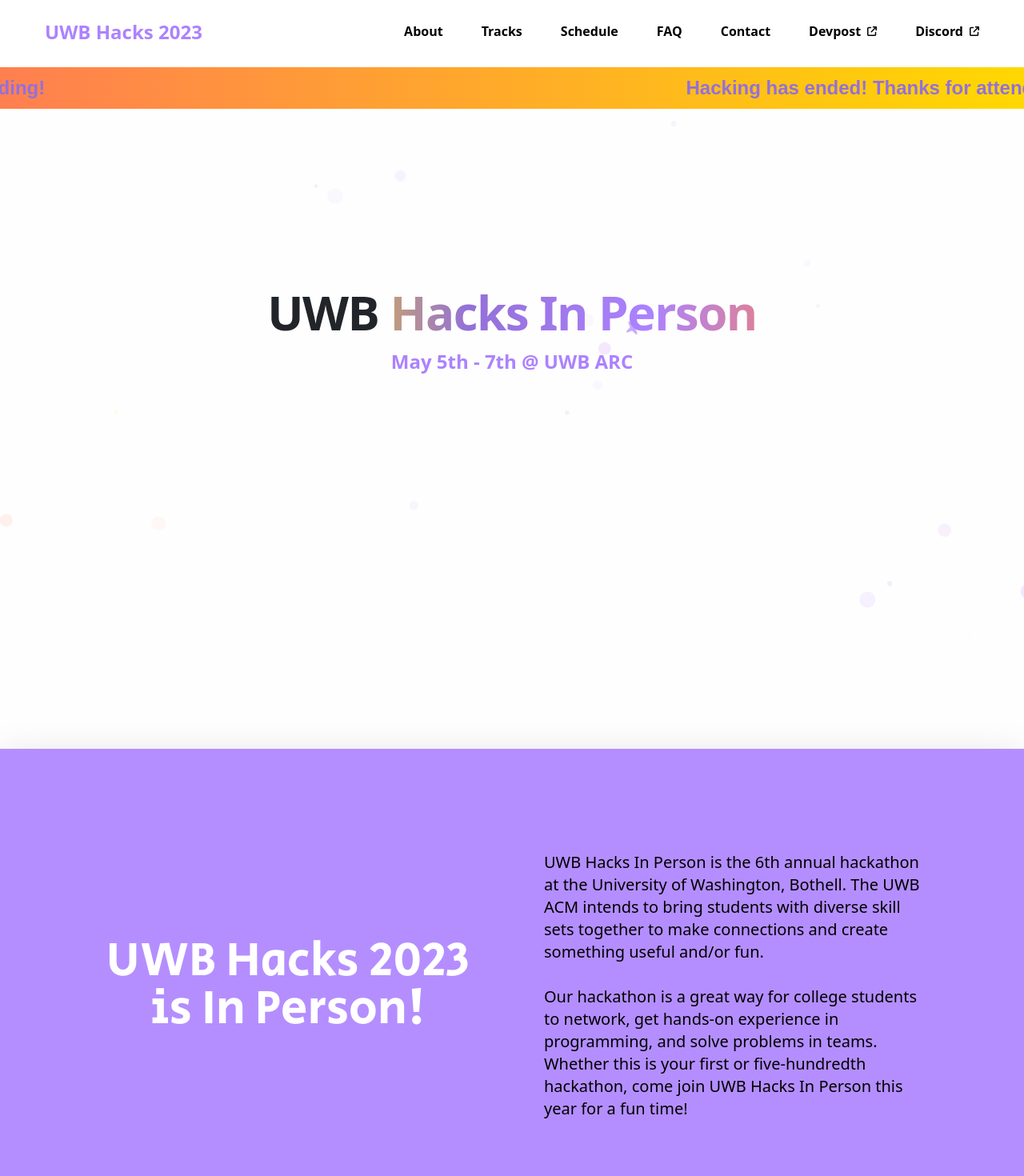
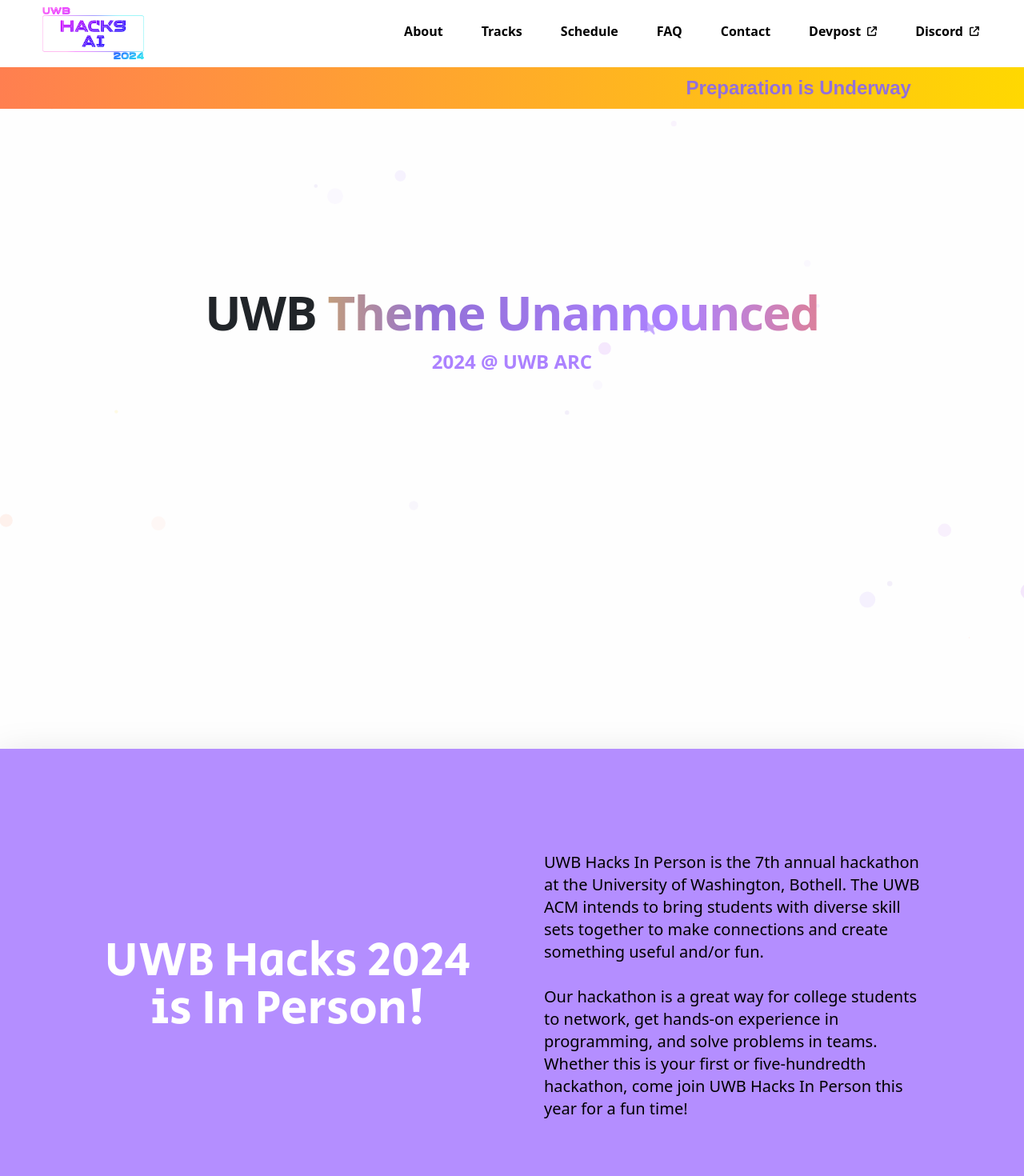
Before and after one commit to UWB-ACM/uwb-hacks24, a React (Create React App) app: page / in a window 1280 px wide. Shown: the top 1470 px of the page at 80% size. Built offline with nearby package versions, Linux system fonts and the light colour scheme; what tw-elements would draw is missing.

Commit message:
Added header image. That's it.

```diff
--- a/public/index.html
+++ b/public/index.html
@@ -8,8 +8,8 @@
     <meta name="viewport" content="width=device-width, initial-scale=1" />
     <meta name="theme-color" content="#000000" />
     <meta
-      name="UWB Hacks 2023"
-      content="UWB Hacks 2023. Hackathon Hosted by the ACM at The University of Washington Bothell."
+      name="UWB Hacks 2024"
+      content="UWB Hacks 2024. Hackathon Hosted by the ACM at The University of Washington Bothell."
     />
     <link rel="apple-touch-icon" href="%PUBLIC_URL%/logo192.png" />
     <!--
--- a/src/Home/About.js
+++ b/src/Home/About.js
@@ -6,11 +6,11 @@ function About() {
             <div className="w-full bg-light-purple bg-opacity-90 shadow-lg mb-40" id="aboutSection">
                 <div className="flex flex-col lg:flex-row items-center justify-center py-32">
                     <div className="w-72 min-[500px]:w-[30rem] min-[400px]:w-[24rem]">
-                        <div className="font-SecularOne text-white text-center text-4xl  min-[400px]:text-5xl min-[500px]:text-6xl overflow-hidden"> UWB Hacks 2023 is In Person! </div>
+                        <div className="font-SecularOne text-white text-center text-4xl  min-[400px]:text-5xl min-[500px]:text-6xl overflow-hidden"> UWB Hacks 2024 is In Person! </div>
                     </div>
                     <div className="w-20 h-20"></div>
                     <div className="w-72 min-[500px]:w-[30rem] min-[400px]:w-[24rem]">
-                        <div className="font-normal text-xl text-black ">UWB Hacks In Person is the 6th annual hackathon at the University of Washington, Bothell. The UWB ACM intends to bring students with diverse skill sets together to make connections and create something useful and/or fun. <br/><br/>  Our hackathon is a great way for college students to network, get hands-on experience in programming, and solve problems in teams. Whether this is your first or five-hundredth hackathon, come join UWB Hacks In Person this year for a fun time!</div>
+                        <div className="font-normal text-xl text-black ">UWB Hacks In Person is the 7th annual hackathon at the University of Washington, Bothell. The UWB ACM intends to bring students with diverse skill sets together to make connections and create something useful and/or fun. <br/><br/>  Our hackathon is a great way for college students to network, get hands-on experience in programming, and solve problems in teams. Whether this is your first or five-hundredth hackathon, come join UWB Hacks In Person this year for a fun time!</div>
                     </div>
 
                 </div>
--- a/src/Home/CountDownTimer.js
+++ b/src/Home/CountDownTimer.js
@@ -3,8 +3,8 @@ import './Home.css';
 import Marquee from "react-fast-marquee";
 
 function CountdownTimer() {
-    const [countdown, setCountdown] = useState(Date.parse('2023-05-05T00:00:00') - Date.now());
-    const [endTimer, setEndTimer] = useState(Date.parse('2023-05-07T11:00:00') - Date.now());
+    const [countdown, setCountdown] = useState(Date.parse('2024-05-05T00:00:00') - Date.now());
+    const [endTimer, setEndTimer] = useState(Date.parse('2024-05-07T11:00:00') - Date.now());
 
     useEffect(() => {
         const interval = setInterval(() => {
@@ -59,7 +59,7 @@ function CountdownTimer() {
     */
     return (
         <div className="countdown-timer-box py-2">
-            <Marquee play={playMarquee} gradient={false} speed={Math.log(window.screen.width) *10} onCycleComplete={handleMarquee}>Hacking has ended! Thanks for attending! &nbsp;&nbsp;&nbsp;&nbsp;&nbsp;&nbsp;&nbsp;&nbsp;&nbsp;&nbsp;&nbsp;&nbsp;&nbsp;&nbsp;&nbsp;&nbsp;&nbsp;&nbsp;&nbsp;&nbsp;&nbsp;&nbsp;&nbsp;&nbsp;&nbsp;&nbsp;&nbsp;&nbsp;&nbsp;&nbsp;&nbsp;&nbsp;</Marquee>
+            <Marquee play={playMarquee} gradient={false} speed={Math.log(window.screen.width) *10} onCycleComplete={handleMarquee}>Preparation is Underway &nbsp;&nbsp;&nbsp;&nbsp;&nbsp;&nbsp;&nbsp;&nbsp;&nbsp;&nbsp;&nbsp;&nbsp;&nbsp;&nbsp;&nbsp;&nbsp;&nbsp;&nbsp;&nbsp;&nbsp;&nbsp;&nbsp;&nbsp;&nbsp;&nbsp;&nbsp;&nbsp;&nbsp;&nbsp;&nbsp;&nbsp;&nbsp;</Marquee>
         </div>
     );
 }
--- a/src/Home/Header.js
+++ b/src/Home/Header.js
@@ -10,6 +10,7 @@ import {useLocation} from "react-router-dom";
 import {FontAwesomeIcon} from '@fortawesome/react-fontawesome'
 import {faRocket} from "@fortawesome/free-solid-svg-icons";
 import CountdownTimer from "./CountDownTimer";
+import uwbHacksLogo from './media/uwbhacksai2024.png';
 
 export default function Header() {
     const [mobileMenuOpen, setMobileMenuOpen] = useState(false);
@@ -71,9 +72,8 @@ export default function Header() {
     return (
         <header className={`bg-white`}>
             <nav className="mx-auto flex max-w-7xl items-center justify-between  lg:px-8 h-[84px]" aria-label="Global">
-                <div className="flex lg:flex-1  h-full">
-                    <span className="mt-4 mx-4 text-light-purple text-2xl font-bold break-normal whitespace-nowrap">UWB Hacks 2023</span>
-                    {/*<img className="h-full" src=" " alt="UWB Hacks Logo" />*/}
+                <div className="flex lg:flex-1 h-full items-center"> {/* Use items-center to vertically center your image */}
+                    <img className="h-16 md:h-28" src={uwbHacksLogo} alt="UWB Hacks Logo" />
                 </div>
                 <div className="flex lg:hidden ">
                     <button
@@ -140,7 +140,7 @@ export default function Header() {
                 <Dialog.Panel className="fixed inset-y-0 right-0 z-20 w-full overflow-y-auto bg-white px-6 py-6 sm:max-w-sm sm:ring-1">
                     <div className="flex items-center justify-between">
                         <a href="#" className="-m-1.5 p-1.5">
-                        <span className="mt-4 text-purple text-2xl font-bold ">UWB Hacks 2023</span>
+                        <span className="mt-4 text-purple text-2xl font-bold ">UWB Hacks 2024</span>
                             {/*<img*/}
                             {/*    className="h-8 w-auto"*/}
                             {/*    src=""*/}
--- a/src/Home/Hero.js
+++ b/src/Home/Hero.js
@@ -55,13 +55,13 @@ export default function Hero() {
                                 </svg>
                             </span>
                             <span className="magic-text">
-                                Hacks In Person
+                                Theme Unannounced
                             </span>
                         </span>
                     </h1>
                 </div>
                 <div className="flex flex-col items-center justify-center mt-3 sm:mt-5 mx-auto text-center">
-                        <span className="text-xl font-semibold text-light-purple sm:text-2xl">May 5th - 7th @ <a target="_blank" href="https://www.uwb.edu/arc" className="hover:text-yellow">UWB ARC</a></span>
+                        <span className="text-xl font-semibold text-light-purple sm:text-2xl">2024 @ <a target="_blank" href="https://www.uwb.edu/arc" className="hover:text-yellow">UWB ARC</a></span>
                 </div>
             </div>
         </>
--- a/src/Home/Home.css
+++ b/src/Home/Home.css
@@ -25,6 +25,12 @@
   --violet: #ac82ff;
   --yellow: #ffd801;
   --orange: #ff7f50;
+  --futuristic-dark-blue: #0a0f0d;
+  --futuristic-cyan: #7efeff;
+  --futuristic-purple: #8a3ff5;
+  --futuristic-violet: #b36fff;
+  --futuristic-pink: #ff218e;
+  --futuristic-bright-blue: #4d9eff;
 }
 
 @keyframes background-pan {
```
Also changed, not shown: src/Home/media/uwbhacksai2024.png (added), 1 other file (tests, documents, lock files or other folders).
